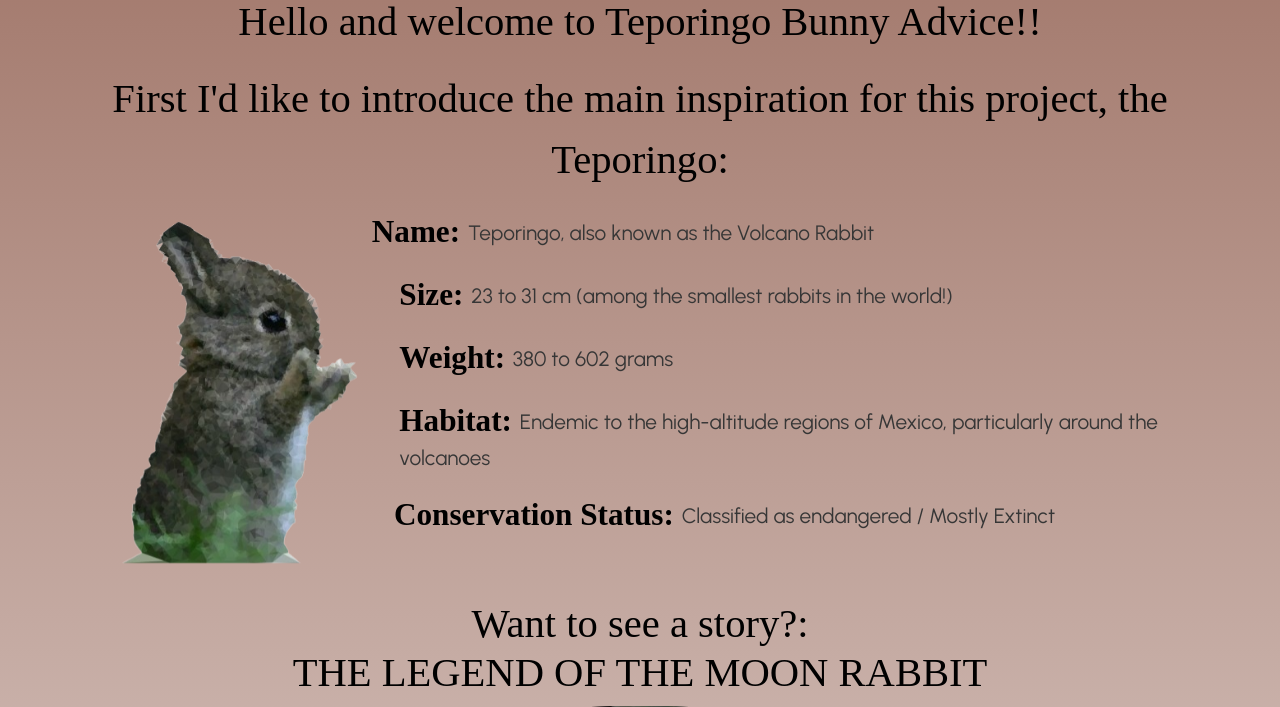
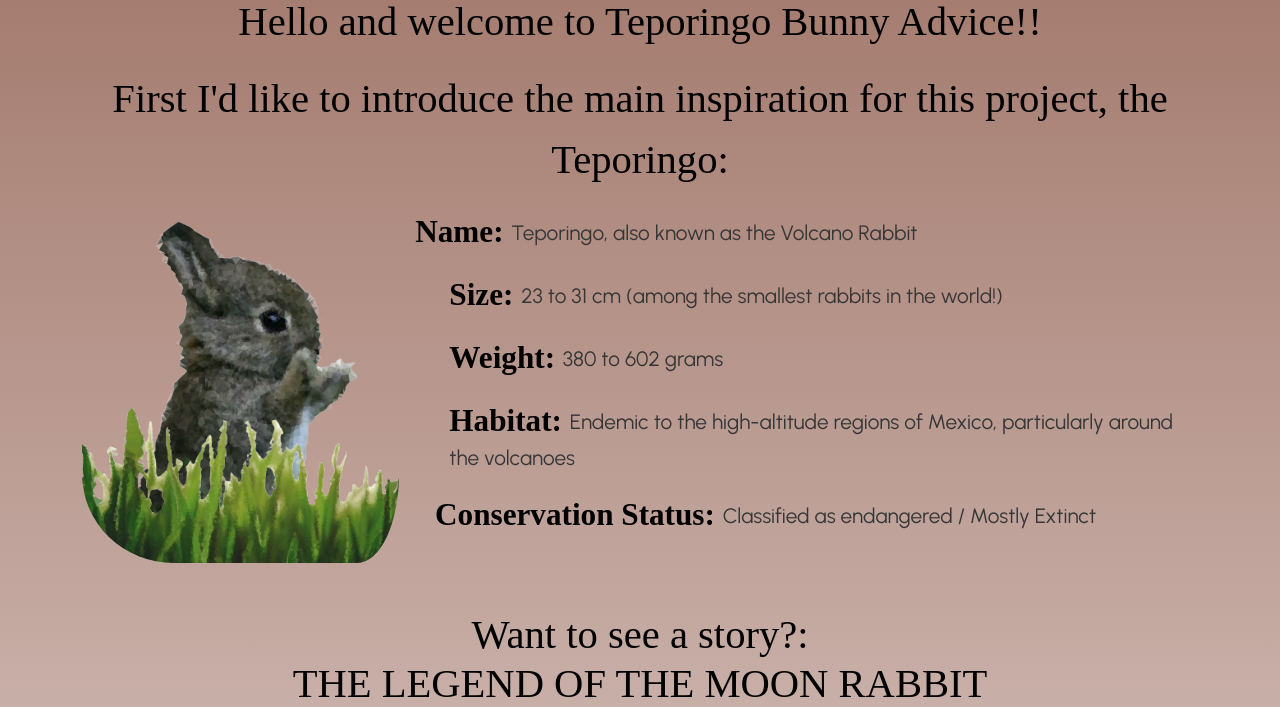
Before and after one commit to Raul-Ch/teporingo-bunnyadvice.com.mx, a Flask app: page / in a window 1280 px wide. Shown: the part 419-1126 px from the top of the page. Run offline with Flask 3, Linux system fonts and the light colour scheme; some web fonts are replaced.

Commit message:
surrender on making the bunny jump from the grass, made it one image its easier

```diff
--- a/static/css/Index.css
+++ b/static/css/Index.css
@@ -90,9 +90,15 @@
 #Teporingopoly {
   height: calc(100px + 20vw);
   opacity: 0;
+  bottom: 0;
+  left: 0;
+  position: relative;
   animation: popIn 2s forwards;
   shape-outside: circle(55%);
   float: left;
+  z-index: 2;
+  border-radius: 25%;
+  padding-right: 50px;
 }
 
 #Teporingopoly:hover {
@@ -101,6 +107,7 @@
 
 #Teporingopoly2 {
   width: auto;
+  position: relative;
   height: calc(100px + 20vw);
   opacity: 0;
   animation: popIn 2s forwards;
@@ -144,3 +151,26 @@
 .TeporingoInfo:hover .description {
   color: black;
 }
+
+/* #grass{
+  z-index: 3;
+  border-radius: 25%;
+  height: calc(45px + 7vw);
+  bottom: 0;
+  left: 0;
+  position: absolute;
+}
+ */
+/* #placeholder{
+  /* opacity: 0;
+  height: calc(100px + 20vw);
+  bottom: 0;
+  position: relative;
+  shape-outside: circle(58%);
+  float: left;
+  pointer-events: none;
+} */
+
+#BunnyInfo{
+  position: relative;
+}
--- a/templates/Organizations.html
+++ b/templates/Organizations.html
@@ -20,7 +20,7 @@ data-bs-spy="scroll" data-bs-target="#list-org" data-bs-offset="0"
       <div class="col-3">
         <div id="list-org" class="list-group">
           <a class="list-group-item list-group-item-action" href="#org-item-1">Save the Teporingo</a>
-          <a class="list-group-item list-group-item-action" href="#org-item-2">Bunny Haven Mexico</a>
+          <a class="list-group-item list-group-item-action" href="#org-item-2">Bunny Heaven Mexico</a>
           <a class="list-group-item list-group-item-action" href="#org-item-3">Hoppy Hearts Foundation</a>
           <a class="list-group-item list-group-item-action" href="#org-item-4">Teporingo Conservation Society</a>
           <a class="list-group-item list-group-item-action" href="#org-item-5">Bunny Rescue Mexico</a>
--- a/templates/index.html
+++ b/templates/index.html
@@ -19,19 +19,26 @@ Home
 </div>
 
 <div class="container" id="BunnyInfo">
-    <div class="image-container">
-        <img id="Teporingopoly" src="{{ url_for('static', filename='img/Teporingopoly.png') }}">
-    </div>
+
+    <!-- <img id="placeholder" src="{{ url_for('static', filename='img/Teporingopoly.png') }}"> -->
+  <!--   <img id="Teporingopoly" src="{{ url_for('static', filename='img/Teporingopoly.png') }}">
+    <img id="grass" src="{{ url_for('static', filename='img/grass.png') }}"> -->
+    <img id="Teporingopoly" src="{{ url_for('static', filename='img/teporingograss.png') }}">
     <p class="TeporingoInfo"><strong>Name: </strong><span class="description">Teporingo, also known as the Volcano
             Rabbit</span></p>
-    <p class="TeporingoInfo"><strong>Size: </strong><span class="description">23 to 31 cm (among the smallest rabbits
+    <p class="TeporingoInfo"><strong>Size: </strong><span class="description">23 to 31 cm (among the smallest
+            rabbits
             in the world!)</span></p>
     <p class="TeporingoInfo"><strong>Weight: </strong><span class="description">380 to 602 grams</span></p>
-    <p class="TeporingoInfo"><strong>Habitat: </strong><span class="description">Endemic to the high-altitude regions of
-        Mexico, particularly around the volcanoes</span></p>
-    <p class="TeporingoInfo"><strong>Conservation Status: </strong><span class="description">Classified as endangered
-        /
-        Mostly Extinct</span></p>
+    <p class="TeporingoInfo"><strong>Habitat: </strong><span class="description">Endemic to the high-altitude
+            regions of
+            Mexico, particularly around the volcanoes</span></p>
+    <p class="TeporingoInfo"><strong>Conservation Status: </strong><span class="description">Classified as
+            endangered
+            /
+            Mostly Extinct</span></p>
+</div>
+
 </div>
 <br>
 </div>
@@ -54,11 +61,8 @@ Home
 
 <div>
     <div class="container" id="BunnyInfo2">
-        <div class="image-container2">
-            <img id="Teporingopoly2" src="{{ url_for('static', filename='img/Teporingopoly.png') }}">
-        </div>
         <p class="TeporingoInfo"><strong>Feeding Habits:</strong><span class="description">Herbivore: grasses and
-            herbs</span></p>>
+                herbs</span></p>>
         <p class="TeporingoInfo"><strong>Unique Adaptations:</strong><span class="description">Dense coat against the
                 cold</span></p>
         <p class="TeporingoInfo"><strong>Curiosity:</strong><span class="description">Helps spreading seeds and weeding
@@ -74,7 +78,6 @@ Home
                 HUMANS</span></p>
     </div>
 </div>
-
 
 <br><br>
 {% endblock %}
```
Also changed, not shown: static/img/grass.png (added), static/img/teporingograss.png (added).
